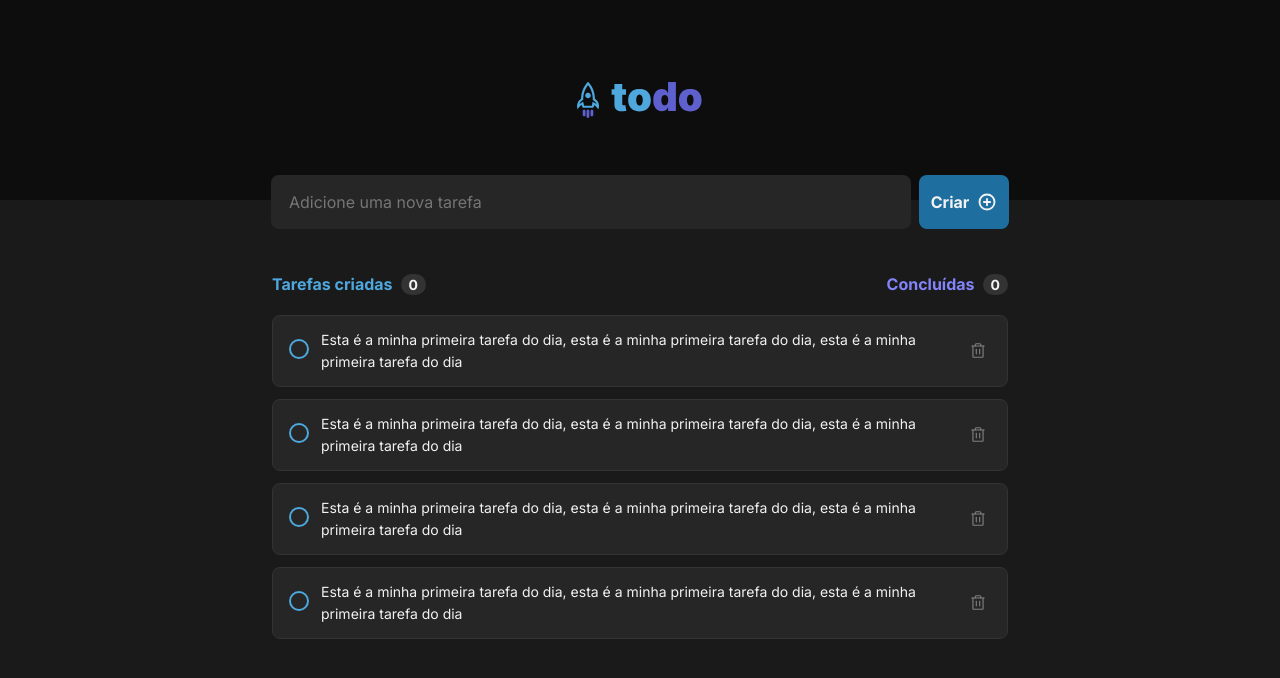
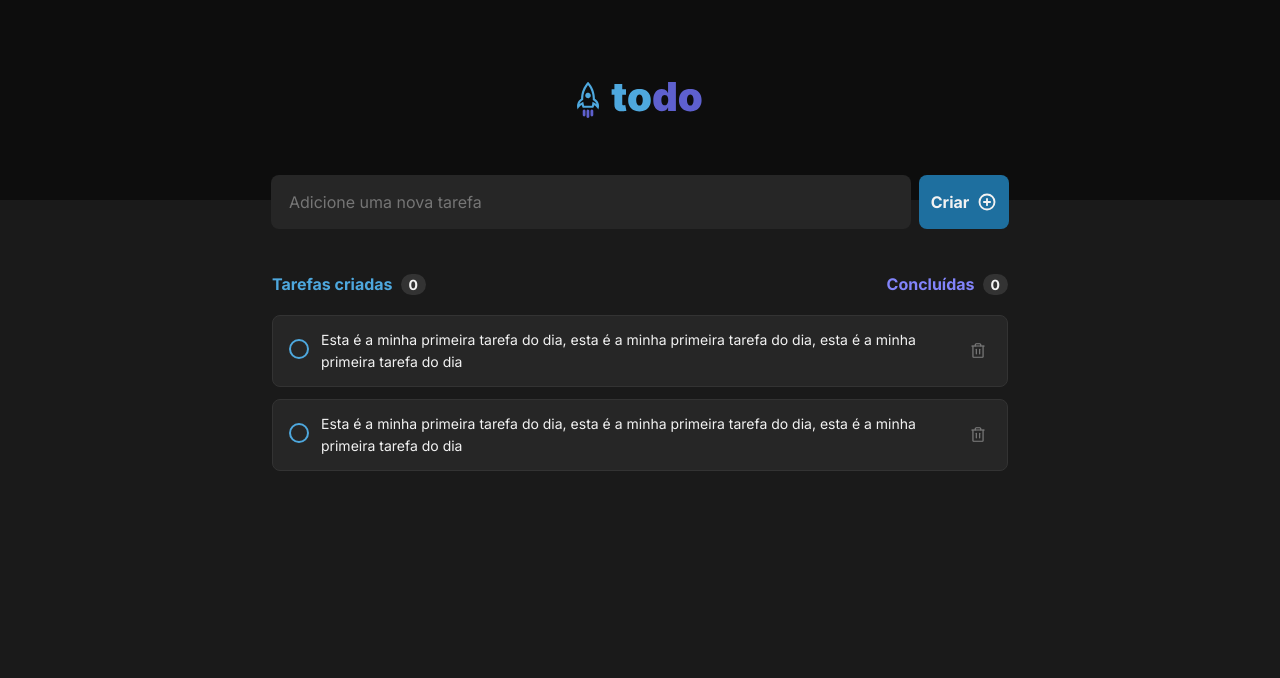
Before and after one commit to thayna-bezerra/to-do_list, a React (Vite) app: page / in a window 1280 px wide. Shown: the top 678 px of the page. Built offline with nearby package versions, Linux system fonts and the light colour scheme.

Commit message:
criando estados

```diff
--- a/src/layouts/List.tsx
+++ b/src/layouts/List.tsx
@@ -1,8 +1,12 @@
 import styles from './List.module.css'
 import { Notepad } from 'phosphor-react'
 import { Task } from '../components/task'
+import { useState } from 'react'
 
 export function List(){
+  const [tasks, setTasks] = useState([])
+  const [newTaskText, setNewTaskText] = useState('')
+
   return (
     <div>
       <div className={styles.info}>
@@ -17,8 +21,6 @@ export function List(){
       <div className={styles.listTasks}>
         <Task/>
         <Task/>
-        <Task/>
-        <Task/>
       </div>
 
     </div>
```
